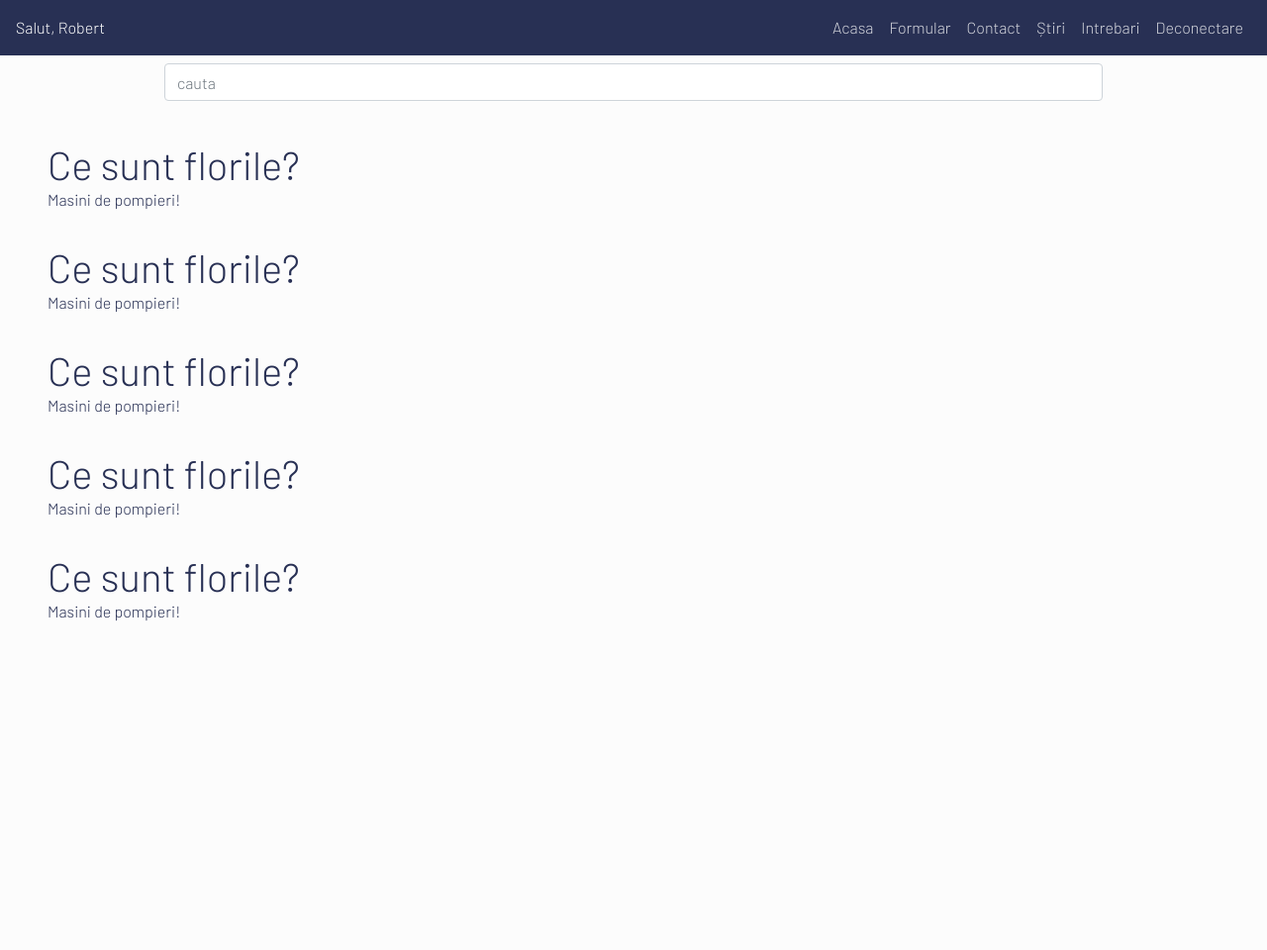
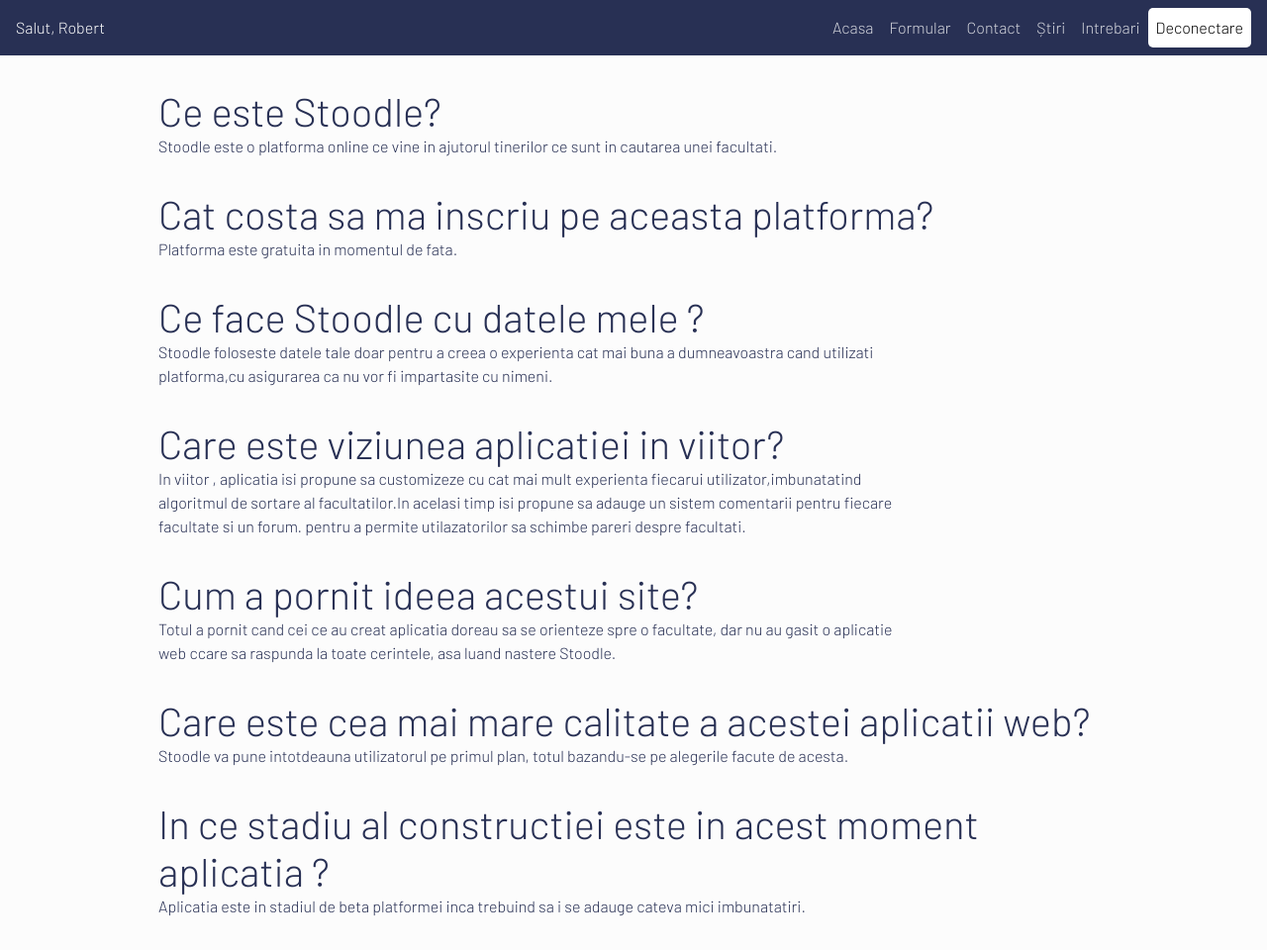
Before and after one commit to dumitriucristian/Stoodle, a PHP site: page /Stoodle/faq.php in a window 1280 px wide. Shown: the whole page at 99% size. Before the commit the page ends 628 px from the top, so only its background shows below. Run offline with PHP 8.4, Linux system fonts and the light colour scheme; a user stored in the database is signed in; data comes from the database, SQL or seed files in the repository; some libraries are stand-ins or nearby versions.

Commit message:
Cookies N design details

```diff
--- a/pages/CSS/navbar.css
+++ b/pages/CSS/navbar.css
@@ -24,6 +24,15 @@
     color: rgba(255,255,255,.8)!important;
 }
 
+.nav-item:last-of-type{
+    background: white;
+    border-radius: 5px;
+}
+
+.nav-item:last-of-type a{
+      color: black!important;
+}
+
 .nav-link:hover{
     color: rgba(255, 255, 255, 1)!important;
 }
--- a/pages/contact.php
+++ b/pages/contact.php
@@ -60,10 +60,6 @@ session_start();
                 </ul>
             </div>
         </nav>
-        <div id="search">
-            <input onkeyup="sort()" class="form-control w-75"
-                   type="text" placeholder="cauta" id="search_field" aria-label="Search">
-        </div>
 
         <!-- CONTACT INFO -->
         <div id="showcase">
@@ -97,7 +93,6 @@ session_start();
                 </div>
             </div>
         </div>
-        </div>
 
     <script src="https://code.jquery.com/jquery-3.3.1.slim.min.js" integrity="sha384-q8i/X+965DzO0rT7abK41JStQIAqVgRVzpbzo5smXKp4YfRvH+8abtTE1Pi6jizo" crossorigin="anonymous"></script>
     <script src="./JS/navbar.js"></script>
--- a/pages/faq.php
+++ b/pages/faq.php
@@ -59,49 +59,59 @@ session_start();
                 </ul>
             </div>
         </nav>
-        <div id="search">
-            <input onkeyup="sort()" class="form-control w-75"
-                   type="text" placeholder="cauta" id="search_field" aria-label="Search">
-        </div>
 
         <!-- CARD SHOWCASE -->
-        <div id="showcase" style="margin: 0 3rem;">
+        <div id="showcase" style="margin: 0 10rem;">
             <?php
             $array = array(
                 (object) array(
-                    "enunt" => "Ce sunt florile?",
-                    "raspuns" => "Masini de pompieri!"
+                    "enunt" => "Ce este Stoodle?",
+                    "raspuns" => "Stoodle este o platforma online ce vine in ajutorul tinerilor ce sunt in cautarea unei facultati.
+"
                 ),
                 (object) array(
-                    "enunt" => "Ce sunt florile?",
-                    "raspuns" => "Masini de pompieri!"
+                    "enunt" => "Cat costa sa ma inscriu pe aceasta platforma?",
+                    "raspuns" => "Platforma este gratuita in momentul de fata."
                 ),
                 (object) array(
-                    "enunt" => "Ce sunt florile?",
-                    "raspuns" => "Masini de pompieri!"
+                    "enunt" => "Ce face Stoodle cu datele mele ?",
+                    "raspuns" => "Stoodle foloseste datele tale doar pentru a creea o experienta cat mai buna a dumneavoastra cand utilizati platforma,cu asigurarea ca nu vor fi impartasite cu
+nimeni."
                 ),
                 (object) array(
-                    "enunt" => "Ce sunt florile?",
-                    "raspuns" => "Masini de pompieri!"
+                    "enunt" => "Care este viziunea aplicatiei in viitor?",
+                    "raspuns" => "In viitor , aplicatia isi propune sa customizeze cu cat mai mult experienta fiecarui utilizator,imbunatatind algoritmul de sortare al facultatilor.In acelasi timp
+isi propune sa adauge un sistem comentarii pentru fiecare facultate si un forum. pentru a permite utilazatorilor sa schimbe pareri despre facultati.
+"
                 ),
                 (object) array(
-                    "enunt" => "Ce sunt florile?",
-                    "raspuns" => "Masini de pompieri!"
+                    "enunt" => "Cum a pornit ideea acestui site?",
+                    "raspuns" => "Totul a pornit cand cei ce au creat aplicatia doreau sa se orienteze spre o facultate, dar nu au gasit o aplicatie web ccare sa raspunda la toate cerintele, asa
+luand nastere Stoodle."
+                ),
+                (object) array(
+                    "enunt" => "Care este cea mai mare calitate a acestei aplicatii web?",
+                    "raspuns" => "Stoodle va pune intotdeauna utilizatorul pe primul plan, totul bazandu-se pe alegerile facute de acesta.
+"
+                ),
+                (object) array(
+                    "enunt" => "In ce stadiu al constructiei este in acest moment aplicatia ?",
+                    "raspuns" => "Aplicatia este in stadiul de beta platformei inca trebuind sa i se adauge cateva mici imbunatatiri.
+"
                 ),
             );
             foreach ($array as $intrebare){
                 echo "
                         <div style='margin: 2rem 0'>
                             <h1 style='margin: 0'>".$intrebare->enunt." </h1>
-                            <p>".$intrebare->raspuns." </p>
+                            <p style='width: 80%;'>".$intrebare->raspuns." </p>
                         </div>
                     ";
             }
             ?>
         </div>
-        </div>
 
-    <script src="https://code.jquery.com/jquery-3.3.1.slim.min.js" integrity="sha384-q8i/X+965DzO0rT7abK41JStQIAqVgRVzpbzo5smXKp4YfRvH+8abtTE1Pi6jizo" crossorigin="anonymous"></script>
-    <script src="./JS/navbar.js"></script>
+        <script src="https://code.jquery.com/jquery-3.3.1.slim.min.js" integrity="sha384-q8i/X+965DzO0rT7abK41JStQIAqVgRVzpbzo5smXKp4YfRvH+8abtTE1Pi6jizo" crossorigin="anonymous"></script>
+        <script src="./JS/navbar.js"></script>
     </body>
 </html>
```
Also changed, not shown: indexpp.php (+29 -13 lines), pages/CSS/landing-page.css (+32 -0 lines).
